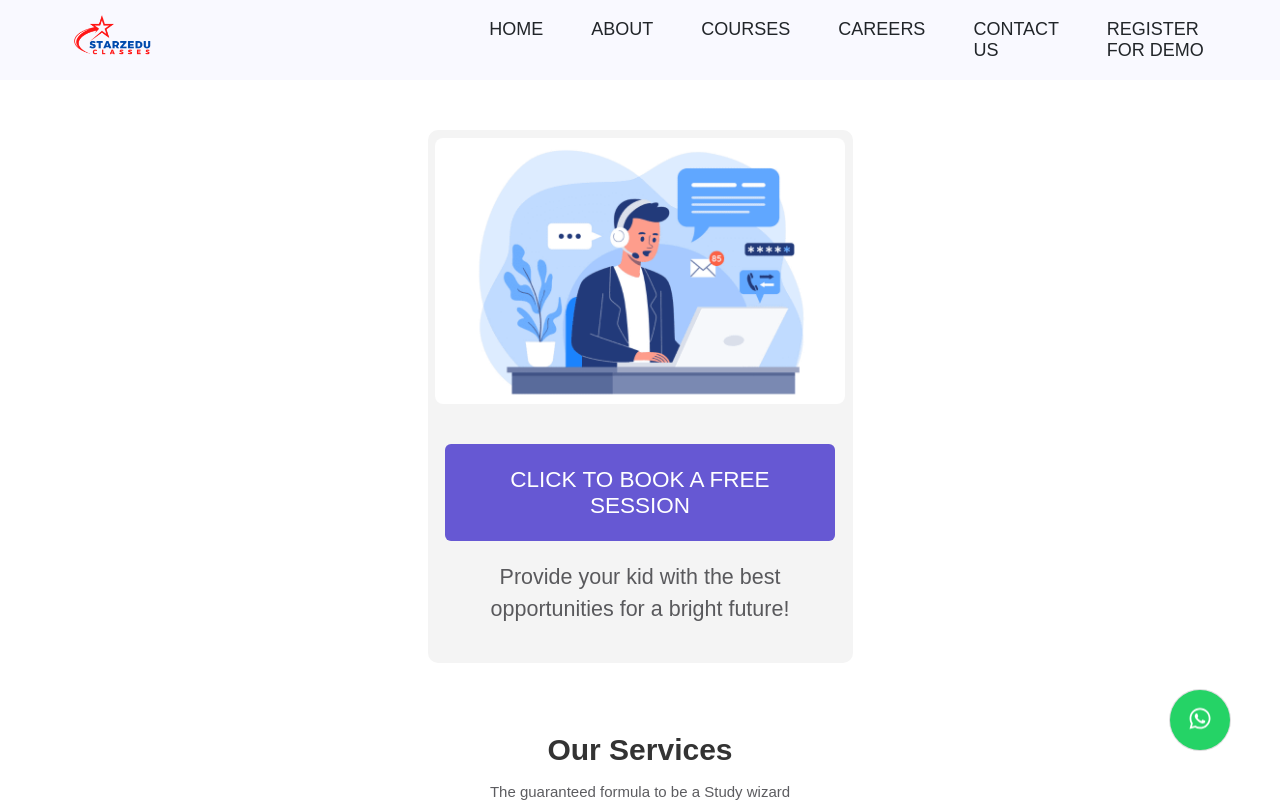
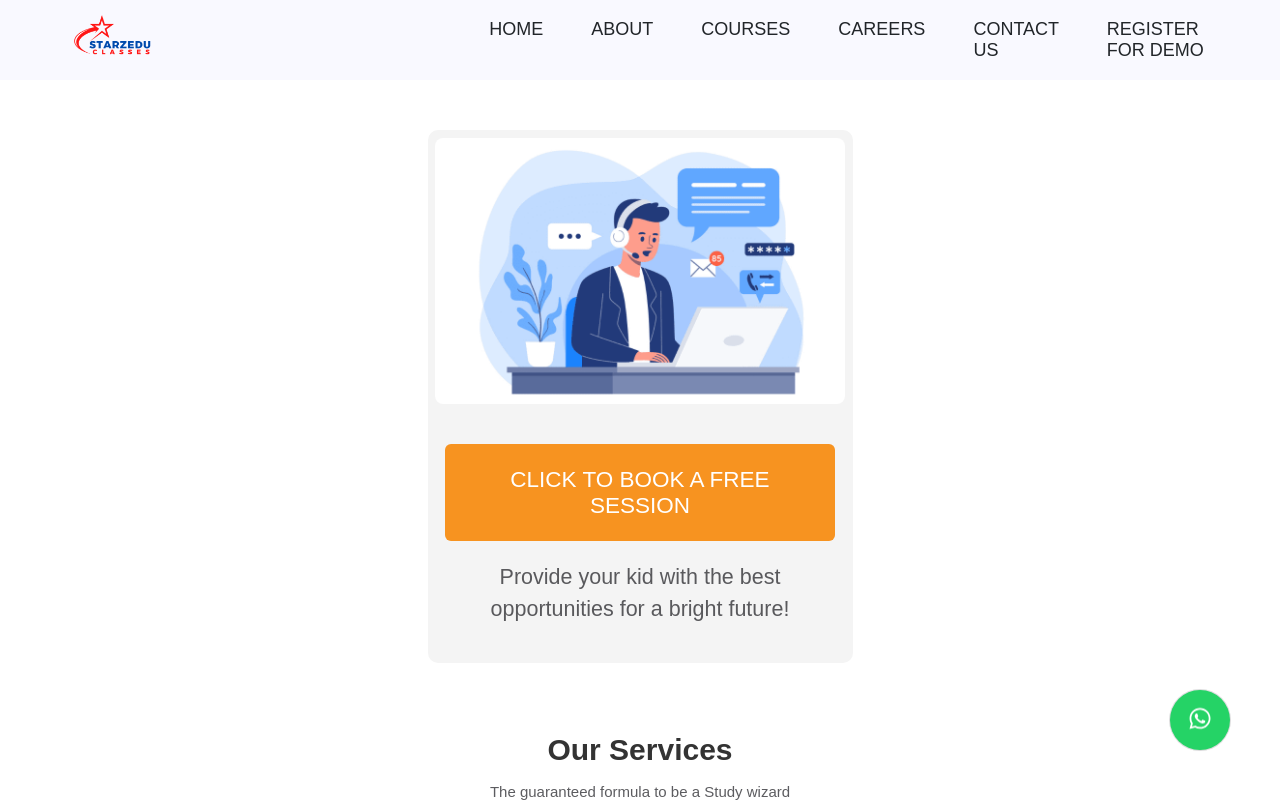
Before and after one commit to anshika9946/starzedu, a React (Vite) app: page /contact in a window 1280 px wide. Shown: the top 802 px of the page. Built offline with nearby package versions, Linux system fonts and the light colour scheme.

Commit message:
demo color done

```diff
--- a/src/components/Design.jsx
+++ b/src/components/Design.jsx
@@ -3,7 +3,7 @@ import styled from "styled-components";
 
 
 const Design = () => {
-	let url="https://forms.gle/YmseSjCc16c4Q81UA";
+	let url="https://forms.gle/uPSsUzfABdej7kZb7";
   return (
     <Wrapper className="section">
 
@@ -156,7 +156,7 @@ input {
 	padding: 1em;
 	width: 100%;
 	font-weight: 500;
-	background-color: #6658d3;
+	background-color: #F79320;
 	border-radius: 6px;
 	color: white;
 	border: 0;
```
